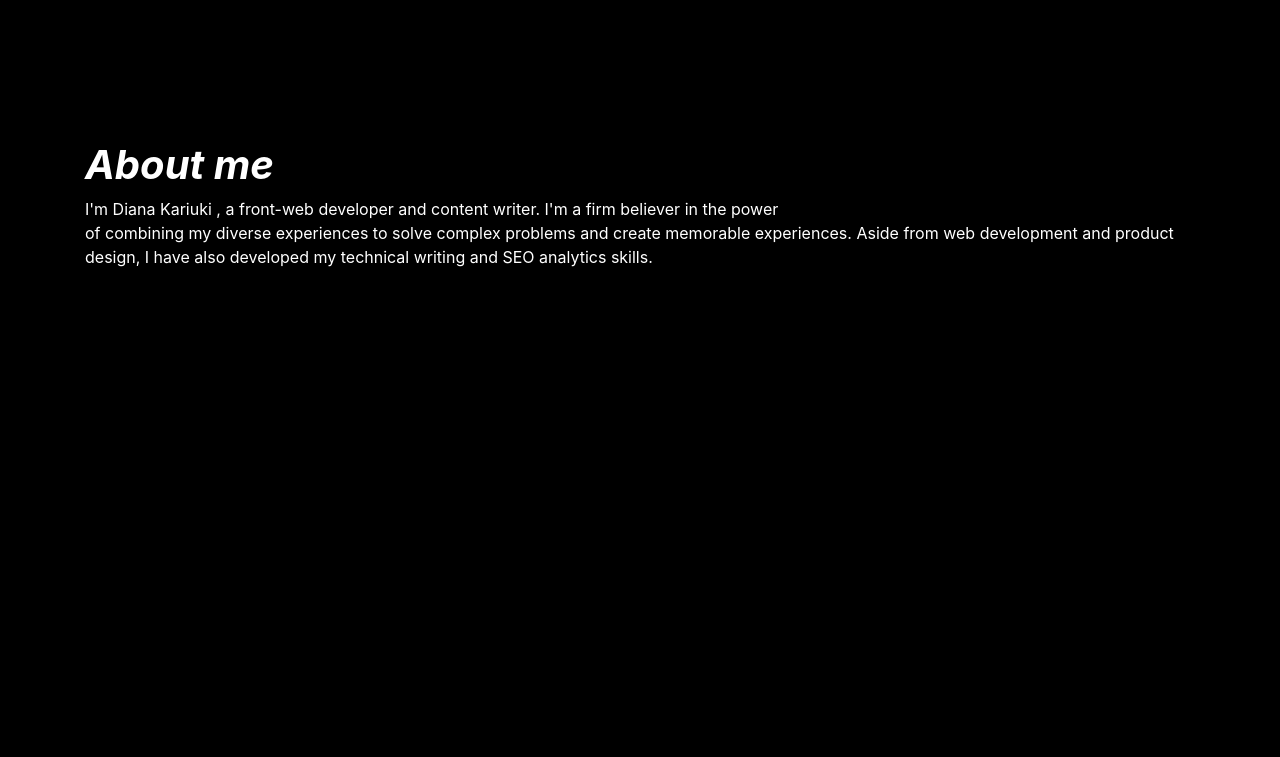
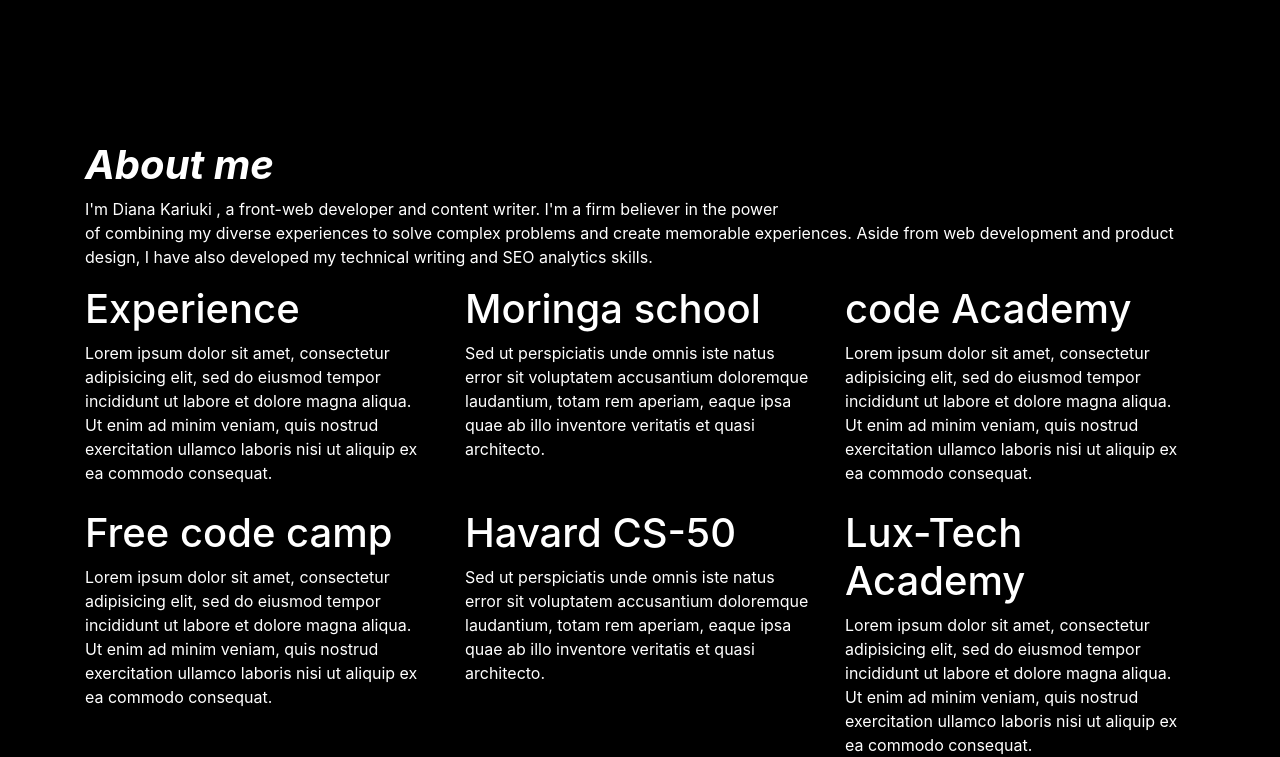
Before and after one commit to Dianakariuki/IP-PORTFOLIO, a plain HTML site: page index.html in a window 1280 px wide. Shown: the part 652-1409 px from the top of the page. Before the commit the page ends 937 px from the top, so only its background shows below. Drawn offline with nearby package versions, Linux system fonts and the light colour scheme.

Commit message:
This commit creates a bootstrap table

```diff
--- a/index.html
+++ b/index.html
@@ -63,6 +63,52 @@
                  Aside from web development and product design, I have also developed my technical writing and SEO analytics skills.
             </p>
 
+            <!-- creates bootstrap tables for experiences and education part-->
+    <div class="row">
+        <div class="col-sm-4 ">
+            <h1> Experience</h1>
+          Lorem ipsum dolor sit amet, consectetur adipisicing elit, sed do eiusmod tempor incididunt ut labore et dolore magna aliqua.<br>
+          Ut enim ad minim veniam, quis nostrud exercitation ullamco laboris nisi ut aliquip ex ea commodo consequat.
+        </div>
+        <div class="col-sm-4">
+            <h1> Moringa school</h1>
+          Sed ut perspiciatis unde omnis iste natus error sit voluptatem accusantium doloremque laudantium,
+          totam rem aperiam, eaque ipsa quae ab illo inventore veritatis et quasi architecto.
+        </div>
+        <div class="col-sm-4 ">
+            <h1> code Academy</h1>
+            Lorem ipsum dolor sit amet, consectetur adipisicing elit, sed do eiusmod tempor incididunt ut labore et dolore magna aliqua.<br>
+            Ut enim ad minim veniam, quis nostrud exercitation ullamco laboris nisi ut aliquip ex ea commodo consequat.
+          </div>
+
+      </div>
+      <br>
+
+      <div class="row">
+
+        <div class="col-sm-4 ">
+            <h1> Free code camp</h1>
+          Lorem ipsum dolor sit amet, consectetur adipisicing elit, sed do eiusmod tempor incididunt ut labore et dolore magna aliqua.<br>
+          Ut enim ad minim veniam, quis nostrud exercitation ullamco laboris nisi ut aliquip ex ea commodo consequat.
+        </div>
+        <div class="col-sm-4">
+            <h1> Havard CS-50 </h1>
+          Sed ut perspiciatis unde omnis iste natus error sit voluptatem accusantium doloremque laudantium,
+          totam rem aperiam, eaque ipsa quae ab illo inventore veritatis et quasi architecto.
+        </div>
+
+
+
+        <div class="col-sm-4 ">
+            <h1> Lux-Tech Academy</h1>
+            Lorem ipsum dolor sit amet, consectetur adipisicing elit, sed do eiusmod tempor incididunt ut labore et dolore magna aliqua.<br>
+            Ut enim ad minim veniam, quis nostrud exercitation ullamco laboris nisi ut aliquip ex ea commodo consequat.
+          </div>
+
+      </div>
+    </div>
+
+
         </section>
 
     </div>
```
